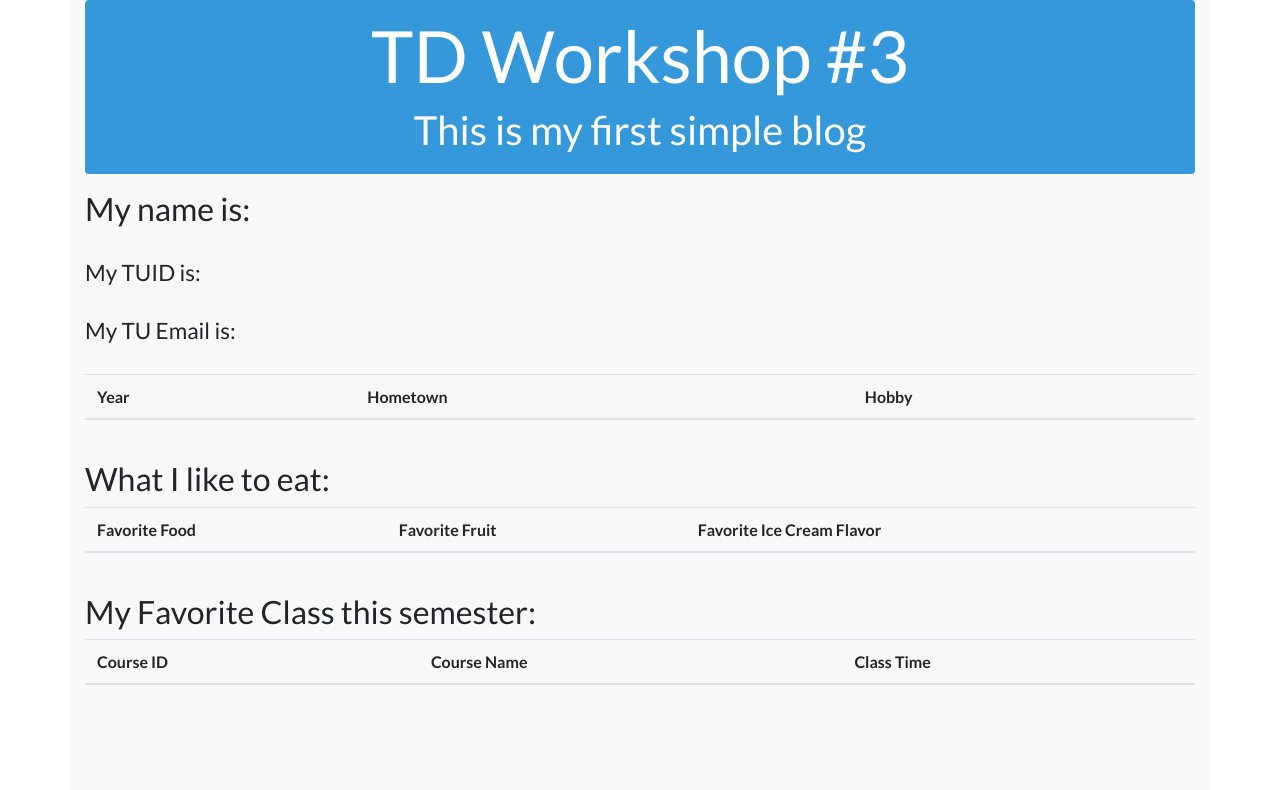
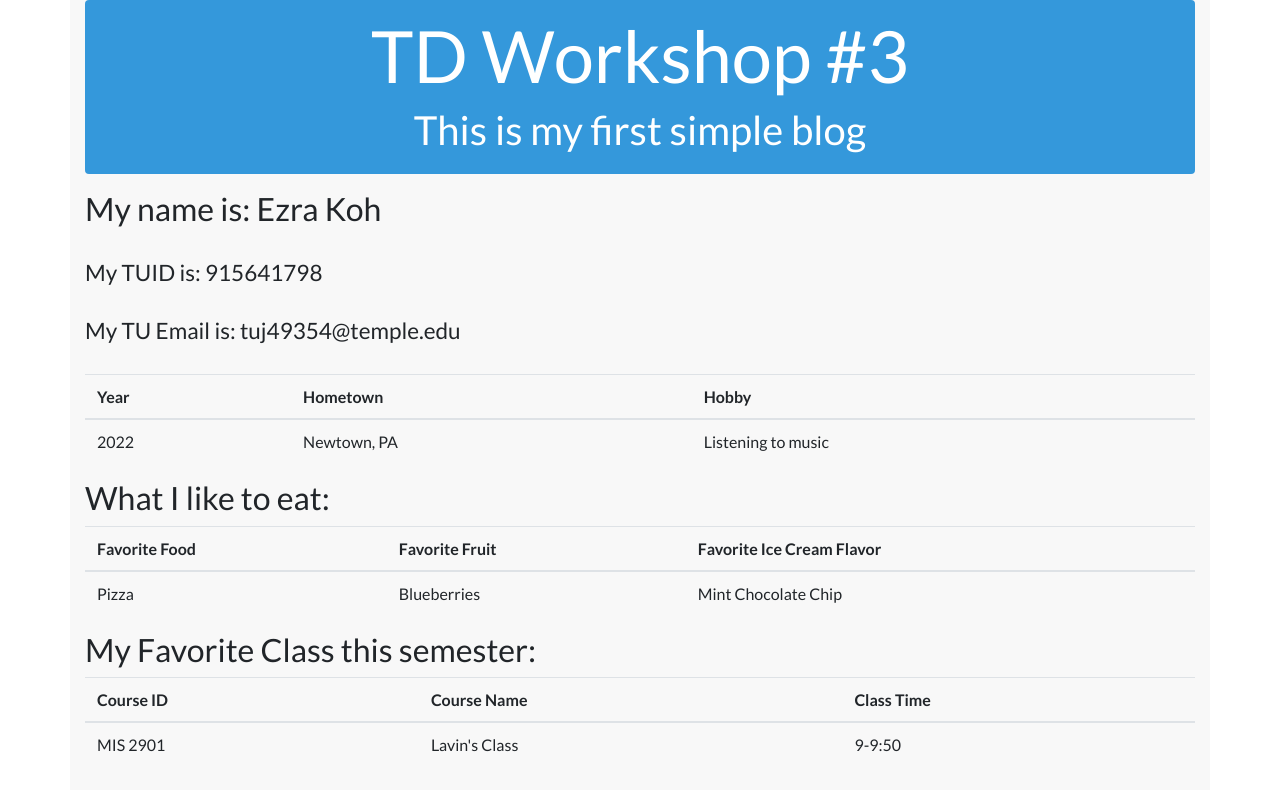
Before and after one commit to ezrakoh/EzraBlog, a plain HTML site: page index.html in a window 1280 px wide. Drawn offline with Linux system fonts and the light colour scheme.

Commit message:
update index.html

```diff
--- a/index.html
+++ b/index.html
@@ -17,11 +17,11 @@
 
         </div>
         <div class="content">
-            <h3>My name is: <!-- ENTER YOUR NAME-->  </h3>
+            <h3>My name is: Ezra Koh  </h3>
             <br>
-            <h4>My TUID is: <!-- ENTER YOUR TUID--> </h4>
+            <h4>My TUID is: 915641798 </h4>
             <br>
-            <h4>My TU Email is: <!-- ENTER YOUR EMAIL--> </h4>
+            <h4>My TU Email is: tuj49354@temple.edu </h4>
             <br>
             <table class="table table-hover">
                 <thead>
@@ -33,9 +33,9 @@
                 </thead>
                 <tbody>
                     <tr>
-                    <td><!-- ENTER YOUR YEAR HERE --></td>
-                        <td><!-- ENTER YOUR HOMETOWN HERE --></td>
-                        <td><!-- ENTER YOUR HOBBY HERE --></td>
+                    <td>2022</td>
+                        <td>Newtown, PA</td>
+                        <td>Listening to music</td>
                     </tr>
                 </tbody>
             </table>
@@ -54,9 +54,9 @@
                 </thead>
                 <tbody>
                     <tr>
-                        <td><!-- ENTER YOUR FOOD HERE --></td>
-                        <td><!-- ENTER YOUR FRUIT HERE --></td>
-                        <td><!-- ENTER YOUR ICE CREAM HERE --></td>
+                        <td>Pizza</td>
+                        <td>Blueberries</td>
+                        <td>Mint Chocolate Chip</td>
                     </tr>
                 </tbody>
             </table>
@@ -75,9 +75,9 @@
                     </thead>
                     <tbody>
                     <tr>
-                        <td><!-- ENTER YOUR ID HERE --></td>
-                        <td><!-- ENTER YOUR COURSE NAME HERE --></td>
-                        <td><!-- ENTER YOUR CLASS TIME HERE --></td>
+                        <td>MIS 2901</td>
+                        <td>Lavin's Class</td>
+                        <td>9-9:50</td>
                     </tr>
                     </tbody>
                 </table>
```
